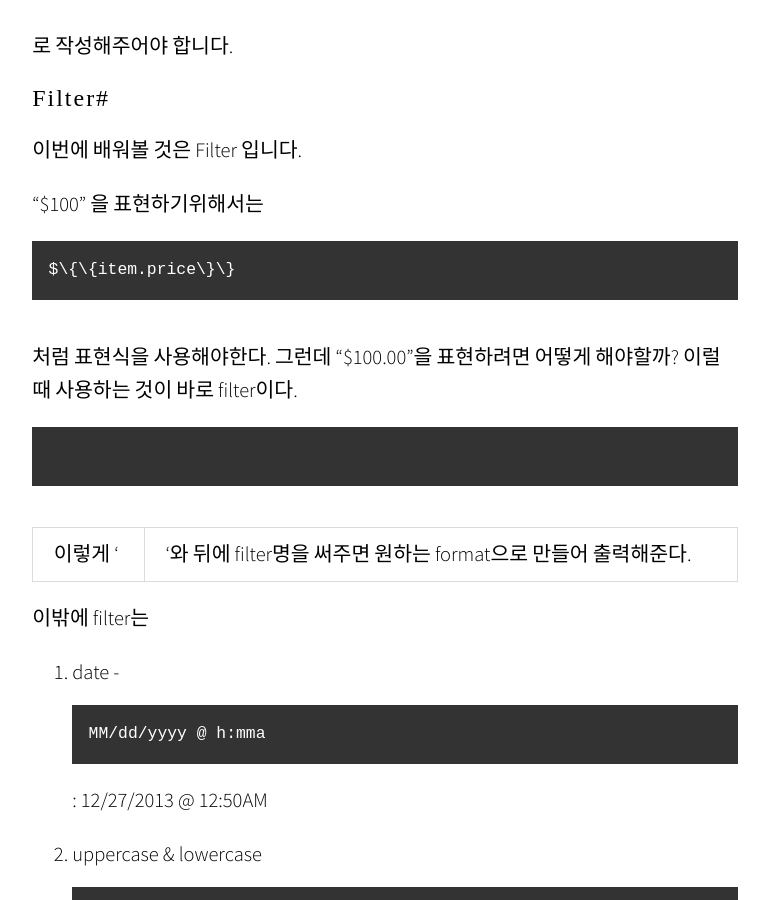
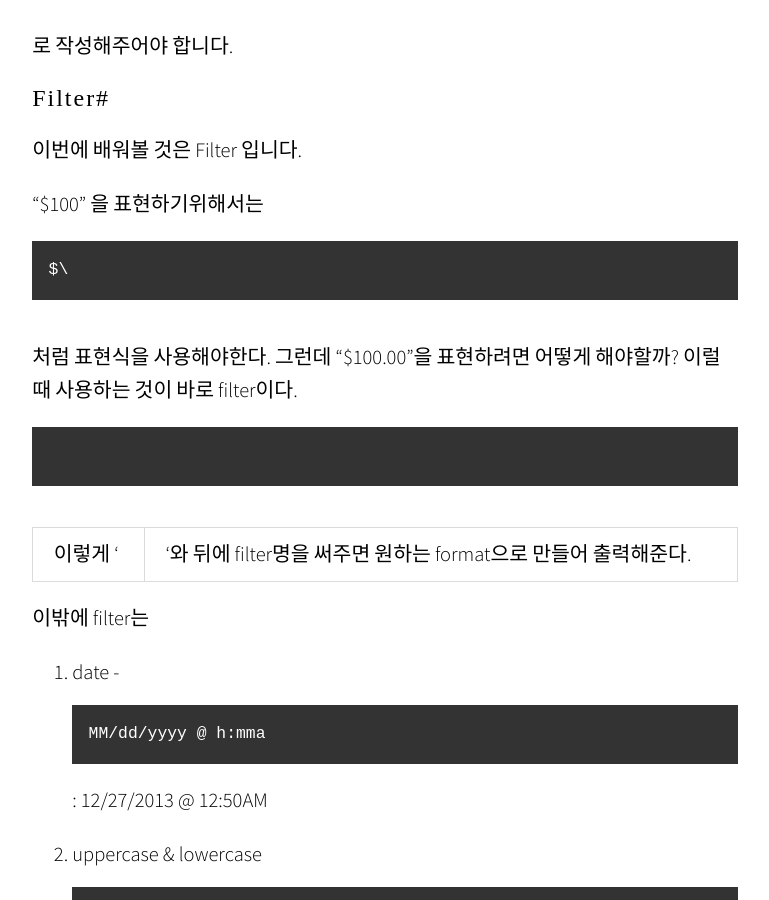
Before and after one commit to sungbine/sungbine.github.io, a Jekyll site: the page built from _posts/2015-05-18-angular_js_4.markdown, in a window 1280 px wide and 900 px high, scrolled down 1911 px. Shown: the whole window, without its empty margins (255-1024 px from the left). Built offline with Jekyll 4.4.1, drawn with Linux system fonts in a browser that asks for light colours; nearby versions of some CDN libraries; some web fonts are replaced; Markdown is read by kramdown in place of the engine named in the settings; comment, search, counter and statistics services are not loaded.

Commit message:
Update 2015-05-18-angular_js_4.markdown

````diff
--- a/_posts/2015-05-18-angular_js_4.markdown
+++ b/_posts/2015-05-18-angular_js_4.markdown
@@ -62,7 +62,7 @@ var items = [
 
 "$100" 을 표현하기위해서는
 ```
-$\{\{item.price\}\}
+$\{{item.price\}}
 ```
 처럼 표현식을 사용해야한다.
 그런데 "$100.00"을 표현하려면 어떻게 해야할까?
````
